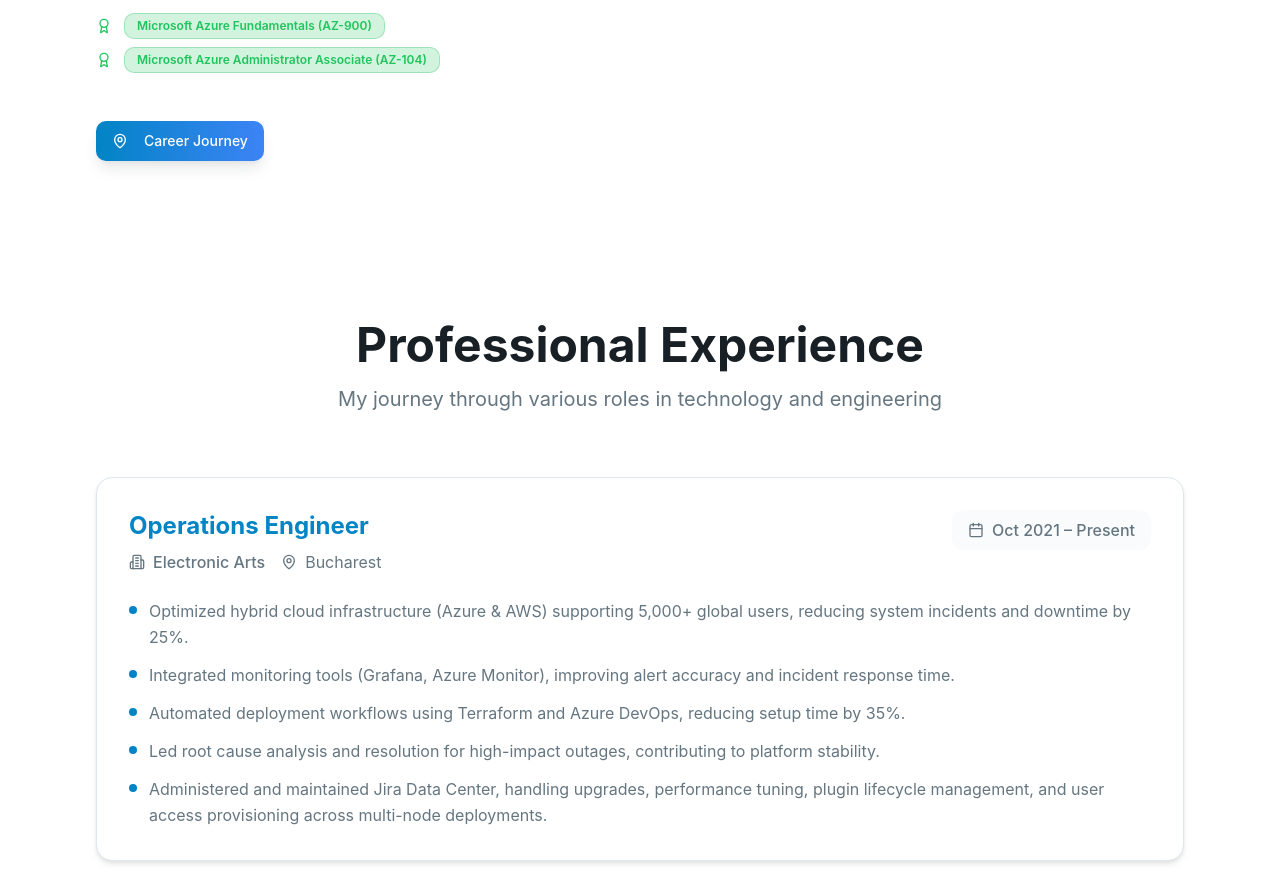
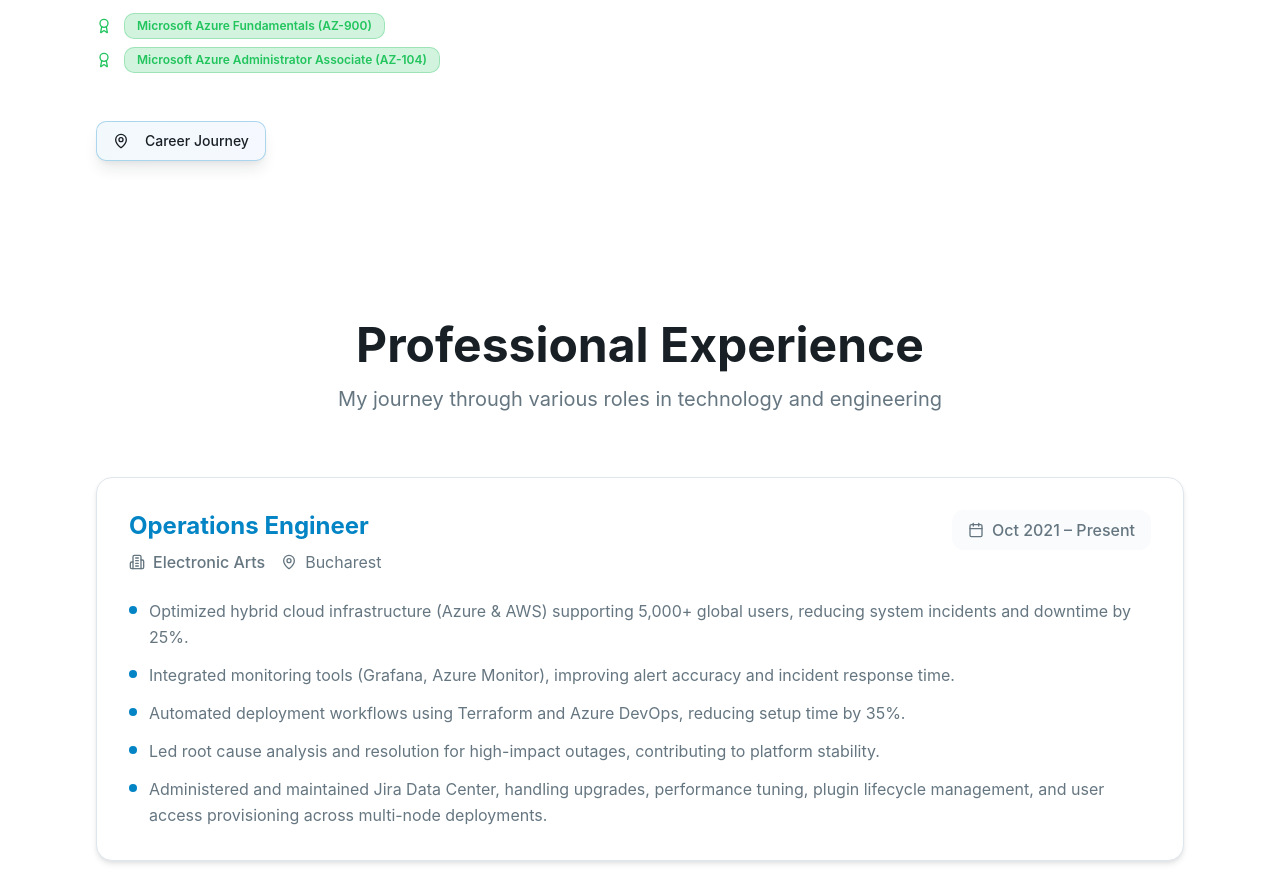
Before and after one commit to istanculea/ionutstanculea, a React (Vite) app: page / in a window 1280 px wide. Shown: the part 1960-2852 px from the top of the page. Built offline with nearby package versions, Linux system fonts and the light colour scheme.

Commit message:
Refactor Career Journey button
Change the styling of the Career Journey button to differentiate it from other buttons.

```diff
--- a/src/components/About.tsx
+++ b/src/components/About.tsx
@@ -159,14 +159,16 @@ export function About() {
             {/* CTA */}
             <div className="pt-4">
               <Button
-                className="btn-hero hover-scale"
+                variant="outline"
+                className="relative overflow-hidden group border-primary/30 bg-gradient-to-r from-primary/5 to-accent/5 hover:from-primary/10 hover:to-accent/10 transition-all duration-300 hover-scale shadow-lg hover:shadow-xl hover:shadow-primary/20"
                 onClick={() => {
                   const experienceSection = document.getElementById('experience');
                   experienceSection?.scrollIntoView({ behavior: 'smooth' });
                 }}
               >
-                <MapPin className="h-4 w-4 mr-2" />
-                Career Journey
+                <div className="absolute inset-0 bg-gradient-to-r from-primary/10 to-accent/10 opacity-0 group-hover:opacity-100 transition-opacity duration-300"></div>
+                <MapPin className="h-4 w-4 mr-2 relative z-10 group-hover:rotate-12 transition-transform duration-300" />
+                <span className="relative z-10">Career Journey</span>
               </Button>
             </div>
           </div>
```
